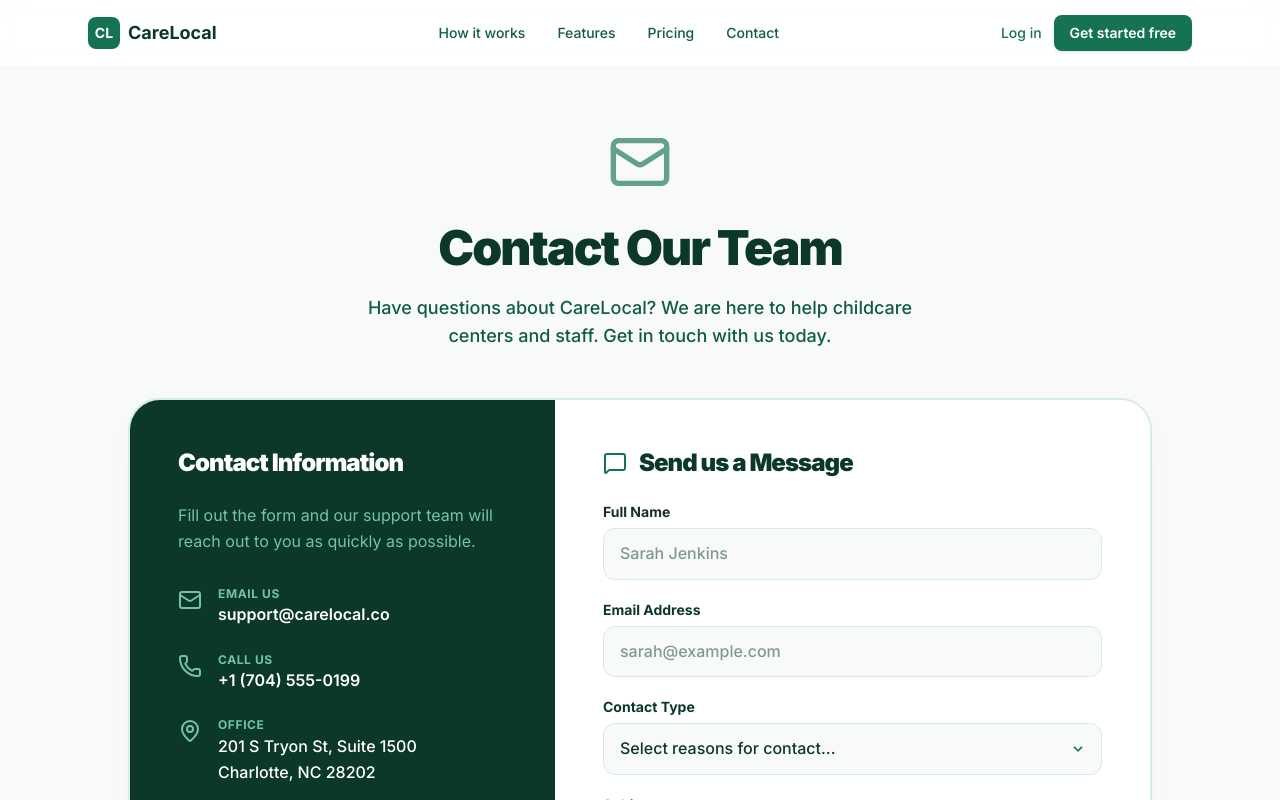
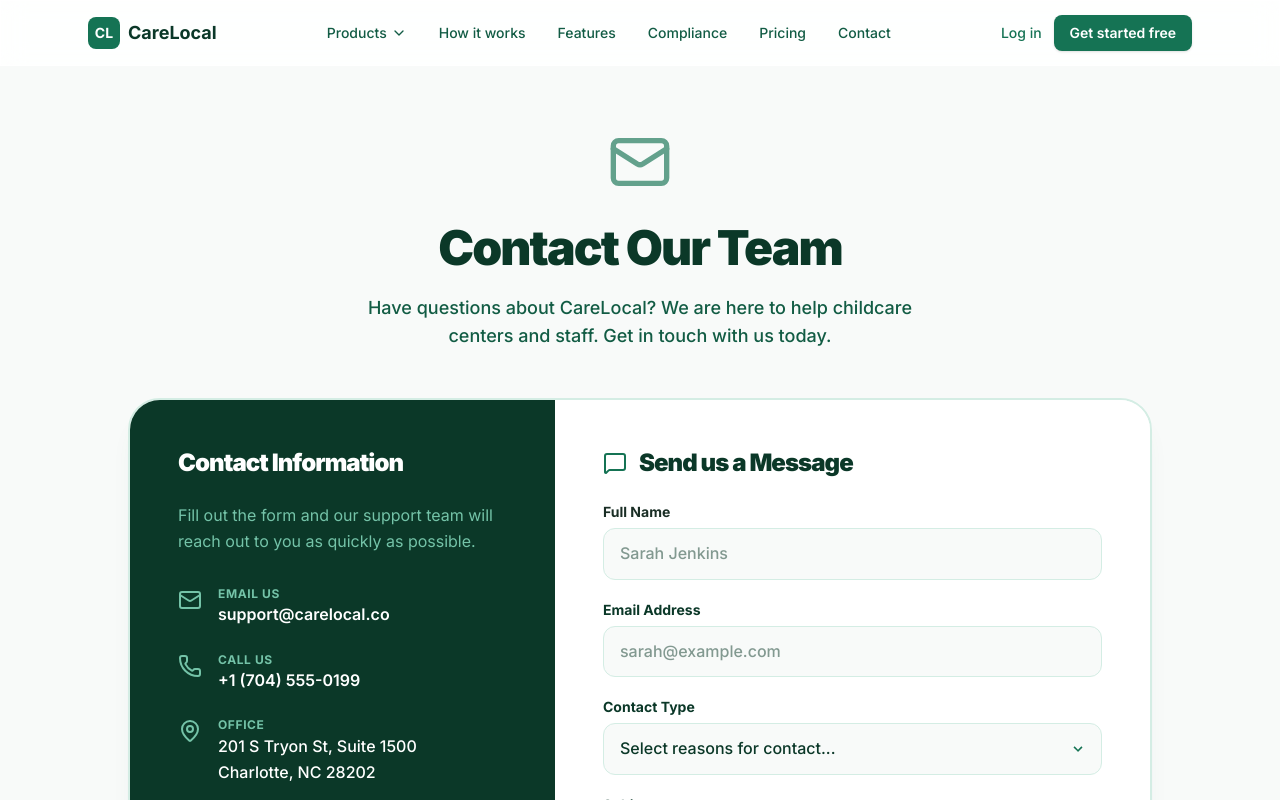
Before and after one commit to inepali/carelocal, a Next.js app: page /contact in a window 1280 px wide. Shown: the top 800 px of the page. Built offline with nearby package versions, Linux system fonts and the light colour scheme.

Commit message:
feat: add ProductsMenu component and update navigation links for ContactPage

```diff
--- a/src/app/contact/page.tsx
+++ b/src/app/contact/page.tsx
@@ -14,6 +14,7 @@
   Loader2
 } from 'lucide-react'
 import { submitContactForm } from '@/app/actions/contact.actions'
+import { ProductsMenu } from '@/components/marketing/ProductsMenu'
 import { getDomainConfig, getDomainKey, type DomainKey } from '@/lib/domain-config'
 
 export default function ContactPage() {
@@ -137,11 +138,18 @@
             </div>
             <span className="font-bold text-brand-900 text-lg">{config.appName}</span>
           </Link>
+          {/* Same menu as the home page (the senior home page only shows Products) */}
           <div className="hidden md:flex items-center gap-8 text-sm font-medium text-brand-700">
-            <Link href="/#how-it-works" className="hover:text-brand-600 transition-colors">How it works</Link>
-            <Link href="/#features" className="hover:text-brand-600 transition-colors">Features</Link>
-            <Link href="/#pricing" className="hover:text-brand-600 transition-colors">Pricing</Link>
-            <Link href="/contact" className="hover:text-brand-600 transition-colors">Contact</Link>
+            <ProductsMenu />
+            {domainKey !== 'senior' && (
+              <>
+                <Link href="/#how-it-works" className="hover:text-brand-600 transition-colors">How it works</Link>
+                <Link href="/#features" className="hover:text-brand-600 transition-colors">Features</Link>
+                <Link href="/#compliance" className="hover:text-brand-600 transition-colors">Compliance</Link>
+                <Link href="/#pricing" className="hover:text-brand-600 transition-colors">Pricing</Link>
+                <Link href="/contact" className="hover:text-brand-600 transition-colors">Contact</Link>
+              </>
+            )}
           </div>
           <div className="flex items-center gap-3">
             <Link
```
